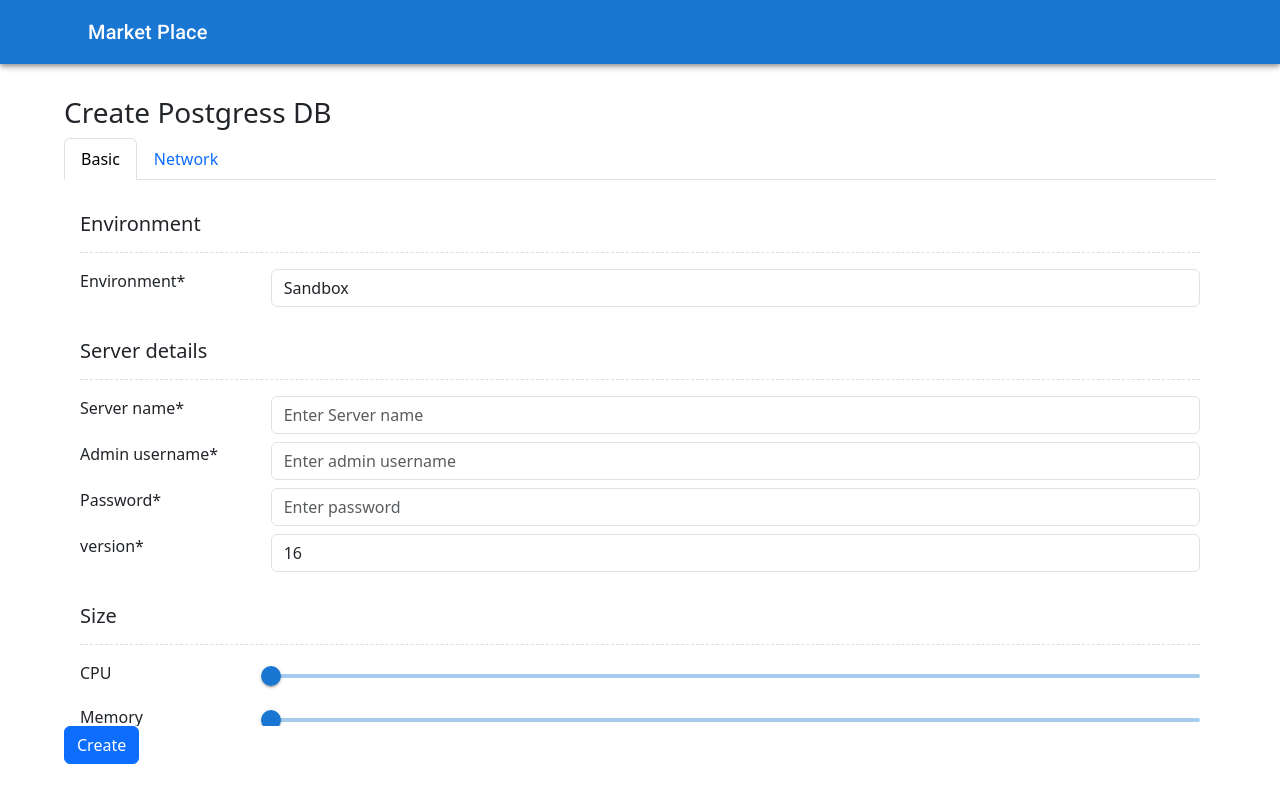
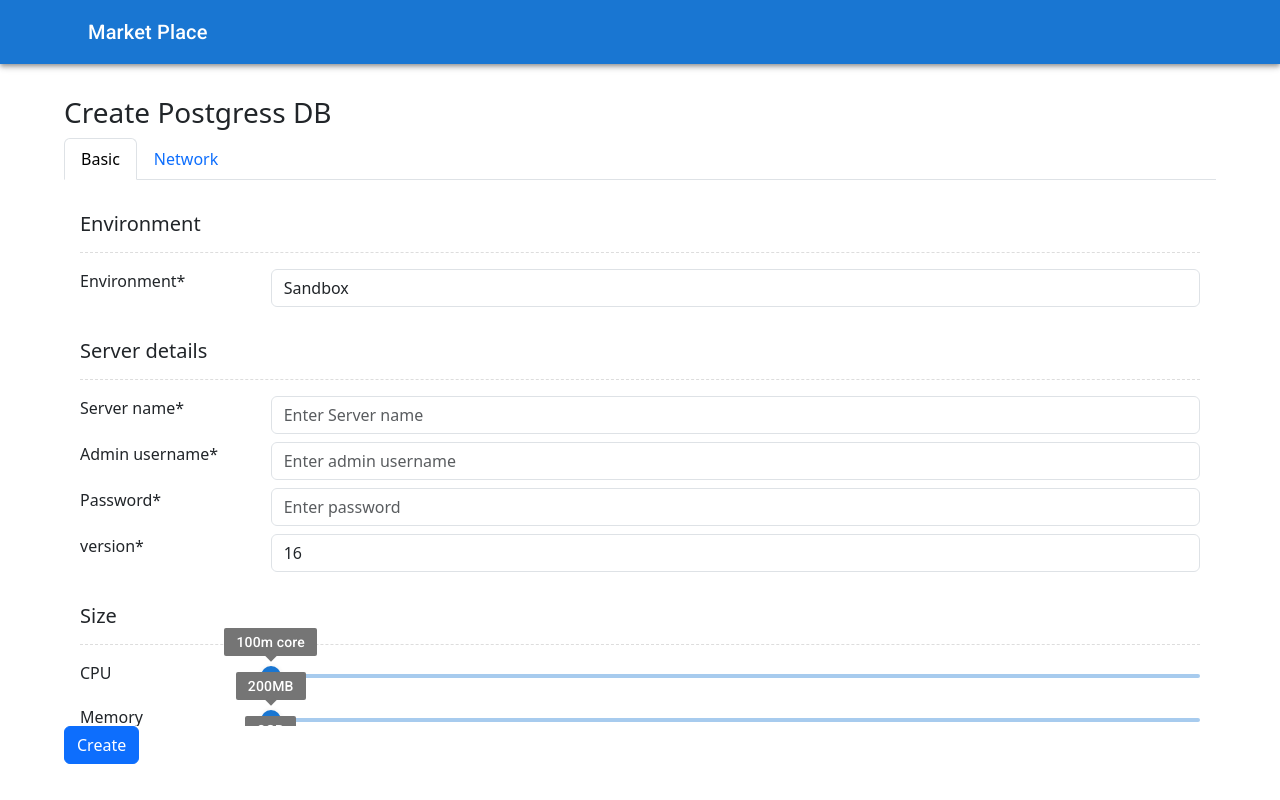
Before and after one commit to dockercaptain/marketplace-ui, a React (Vite) app: page /application/postgres/create in a window 1280 px wide. Built offline with nearby package versions, Linux system fonts and the light colour scheme.

Commit message:
Update Create.tsx slider always show value

```diff
--- a/src/components/Postgress/Create.tsx
+++ b/src/components/Postgress/Create.tsx
@@ -115,7 +115,7 @@ const Create = () => {
                 <FormRow label="CPU">
                   <Slider
                     defaultValue={70}
-                    valueLabelDisplay="auto"
+                    valueLabelDisplay="on"
                     name="sizeCPU"
                     value={data.sizeCPU}
                     onChange={(e, value) => {
@@ -140,7 +140,7 @@ const Create = () => {
                 <FormRow label="Memory">
                   <Slider
                     defaultValue={70}
-                    valueLabelDisplay="auto"
+                    valueLabelDisplay="on"
                     name="sizeMemory"
                     value={data.sizeMemory}
                     onChange={(e, value) => {
@@ -163,7 +163,7 @@ const Create = () => {
                 <FormRow label="Disk">
                   <Slider
                     defaultValue={70}
-                    valueLabelDisplay="auto"
+                    valueLabelDisplay="on"
                     name="sizeDisk"
                     value={data.sizeDisk}
                     onChange={(e, value) => {
```
